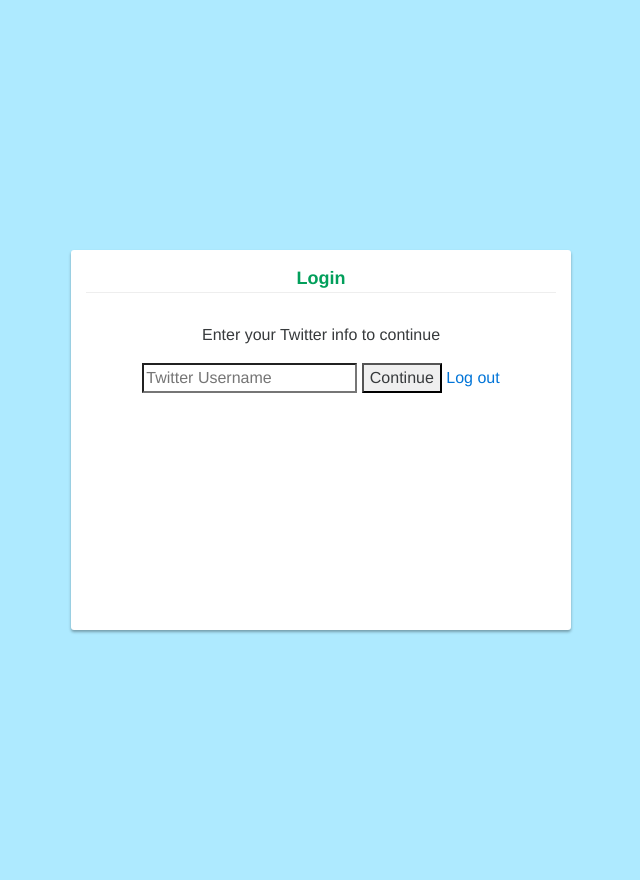
After one commit to rohansub/Emotion-Analysis, a Python web app: template app/templates/confirmation.html in a window 1280 px wide. The commit adds this page. Shown: the whole page, without its empty margins (319-959 px from the left). Run offline with Jinja, Linux system fonts and the light colour scheme; the template is opened without the code that fills it, so the values that code supplies are empty; some libraries are stand-ins or nearby versions.

Commit message:
OHHH YEAHHHH

```diff
--- a/app/models.py
+++ b/app/models.py
@@ -13,4 +13,3 @@ class User(db.Model):
     name = db.Column(db.String, nullable=False)
     profile_url = db.Column(db.String, nullable=False)
     access_token = db.Column(db.String, nullable=False)
-    twitter_usr = db.Column(db.String, nullable=False)
--- /dev/null
+++ b/app/templates/confirmation.html
@@ -0,0 +1,32 @@
+{% extends "base.html" %}
+{% block content %}
+<div align = "left">
+
+
+
+
+<section id = "Login">
+    <div style="min-height: 95vh; padding-top: 30vh; padding-bottom: 30vh">
+<div class="login-box">
+  <div class="lb-header">
+    <a href="#Login" class="active" id="login-box-link">Login</a>
+  </div>
+  <form class="email-login" method="post" action="/confirmation">
+    <p>Enter your Twitter info to continue</p>
+    <input type="TwitterHandle" placeholder="Twitter Username" name = "twitter_usr"/>
+    <button type = "submit">Continue</button>
+    <a href="/logout" id="logout">Log out</a>
+  </form>
+  </div>
+  <script>
+      document.getElementById('logout').onclick = function() {
+          FB.logout(function(response) { });
+      };
+  </script>
+</div>
+</div>
+</section>
+</div>
+
+
+{% endblock %}
```
Also changed, not shown: app/templates/login.html (+6 -21 lines), app/views.py (+15 -13 lines), app.db, 6 other files.
